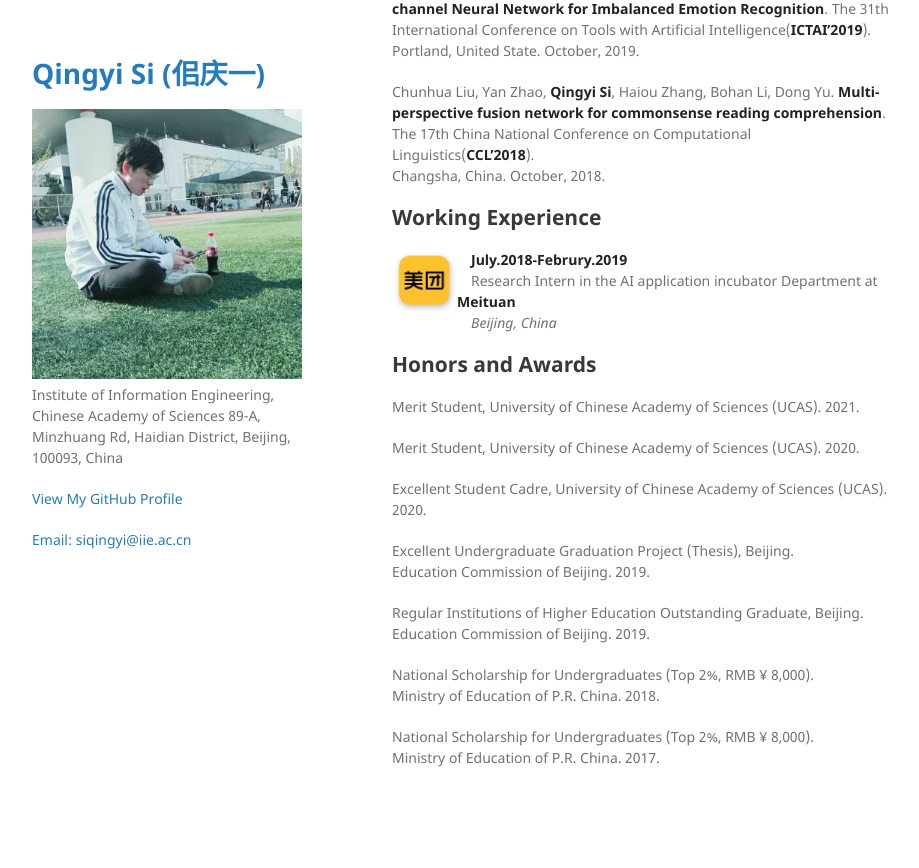
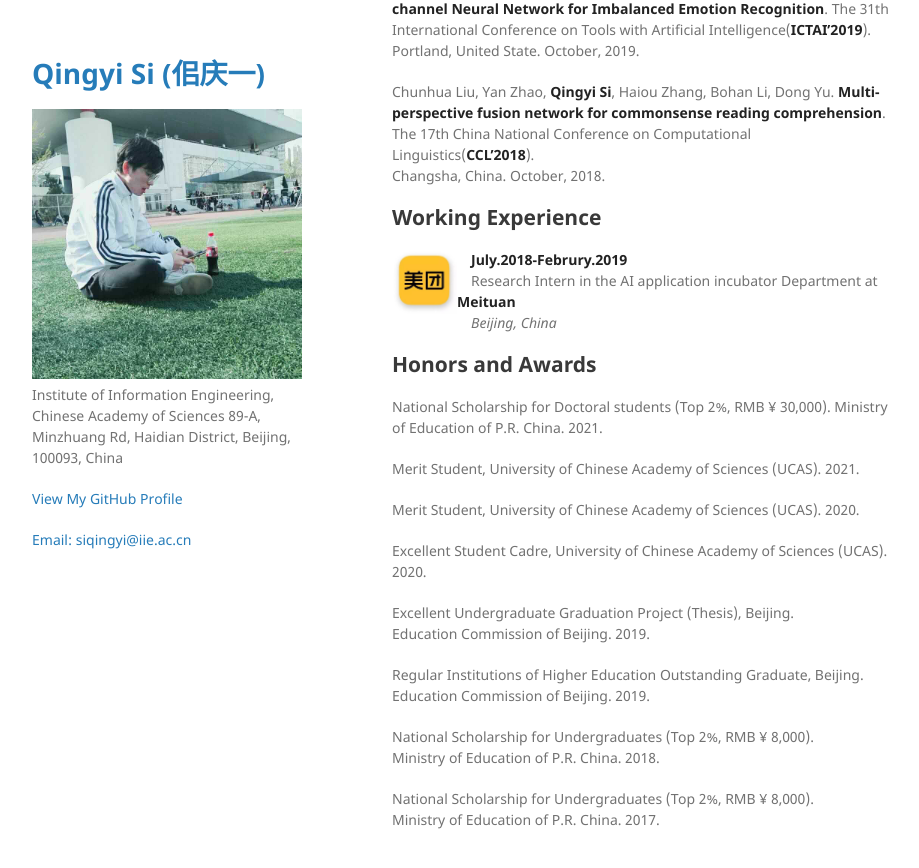
Before and after one commit to PhoebusSi/siqingyi, a Jekyll site: the page built from index.md, in a window 1280 px wide and 900 px high, scrolled down 897 px. Shown: the top 868 px of the window, without its empty margins (178-1097 px from the left). Built offline with Jekyll 4.4.1, drawn with Linux system fonts in a browser that asks for light colours; our own code applies the rules of GitHub Pages for plain Markdown files; before the commit the page ends 1735 px from its top, so only the background shows below that.

Commit message:
Update index.md

```diff
--- a/index.md
+++ b/index.md
@@ -47,6 +47,9 @@ Changsha, China. October, 2018.
 &emsp;*Beijing, China*
 
 ## Honors and Awards
+National Scholarship for Doctoral students (Top 2%, RMB ¥ 30,000).
+Ministry of Education of P.R. China. 2021.
+
 Merit Student, University of Chinese Academy of Sciences (UCAS). 2021.
 
 Merit Student, University of Chinese Academy of Sciences (UCAS). 2020.
```
